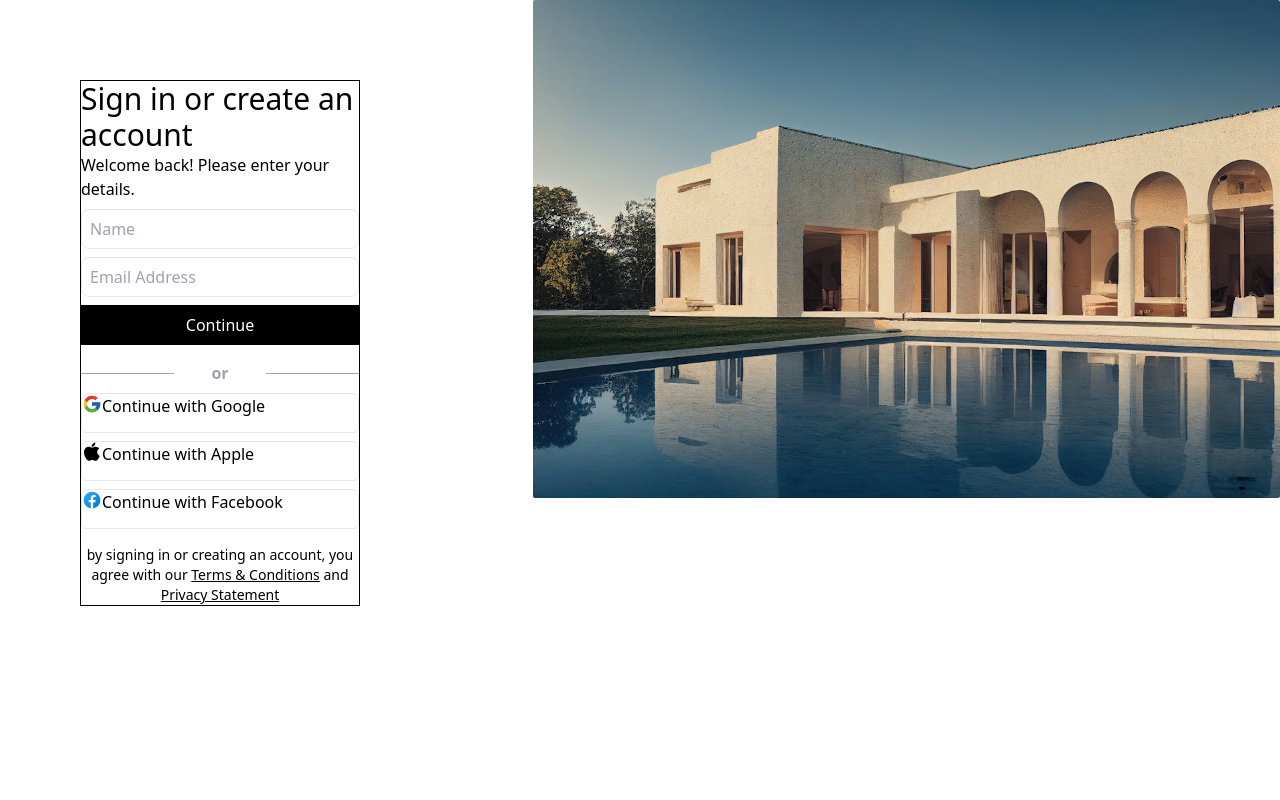
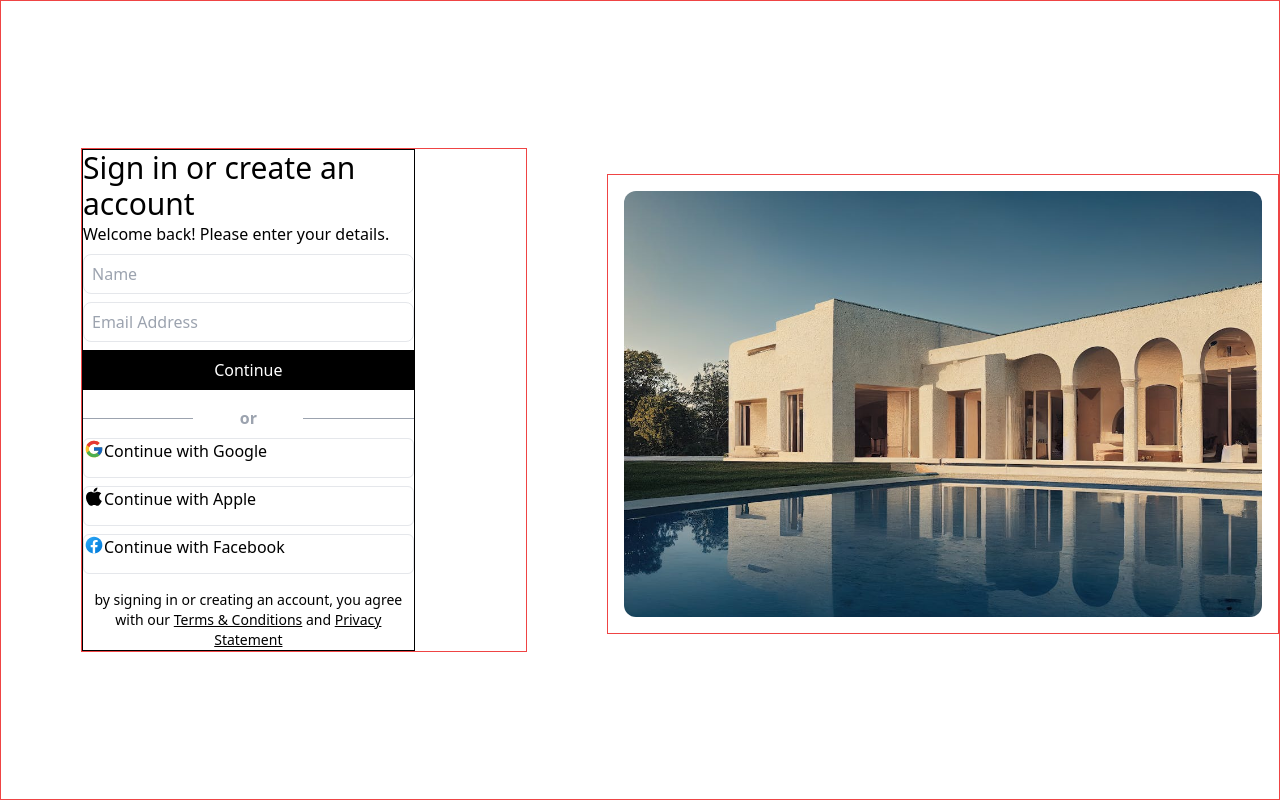
Before and after one commit to septianadip17/login-page-macenas, a React (Vite) app: page / in a window 1280 px wide. Built offline with nearby package versions, Linux system fonts and the light colour scheme.

Commit message:
tuesday coding

```diff
--- a/src/App.jsx
+++ b/src/App.jsx
@@ -6,10 +6,10 @@ import appleIcon from "/public/icons/apple.svg";
 function App() {
   return (
     <>
-      <div className="w-full flex min-h-screen items-start">
+      <div className="flex min-h-screen items-center justify-center border-red-500 border">
         {/* Form */}
-        <div className="relative w-1/3 mx-20 my-20">
-          <div className="justify-center align-center w-9/12 border border-black">
+        <div className="relative w-2/5 mx-20 my-20 border-red-500 border">
+          <div className="w-9/12 border border-black">
             <h1 className="text-3xl font-medium">
               Sign in or create an account
             </h1>
@@ -76,9 +76,9 @@ function App() {
         </div>
 
         {/* Cover Image */}
-        <div className="relative w-2/3 h-full flex flex-col">
+        <div className="relative w-3/5 h-full flex flex-col mt-2 p-4 border-red-500 border">
           <img
-            className="w-full h-full object-cover rounded-sm"
+            className="w-full h-full object-cover rounded-xl "
             src={rumahSatu}
             alt="Architectural House in front of a Pool"
           />
```
